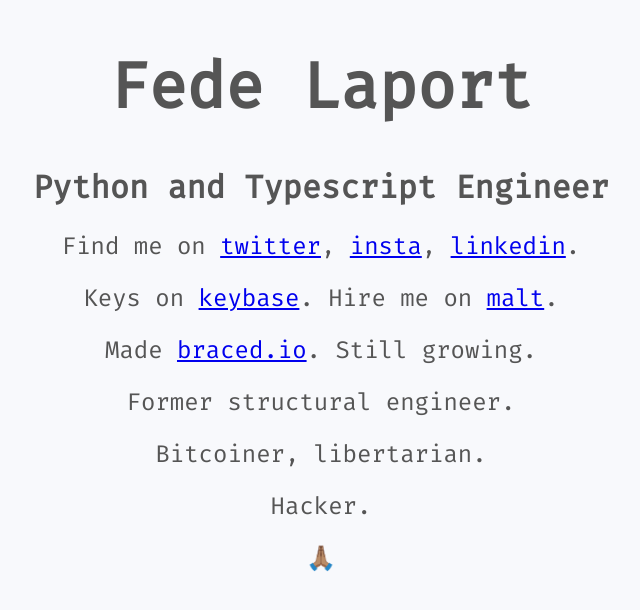
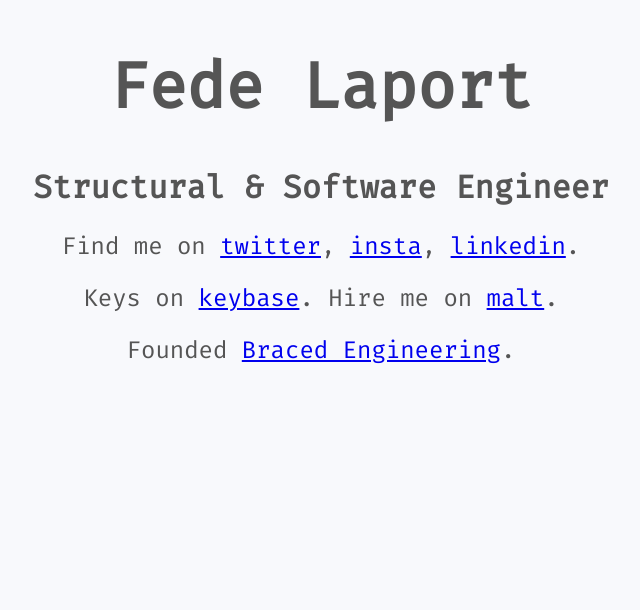
Before and after one commit to fedelaport/fedelaport.github.io, a plain HTML site: page index.html in a window 1280 px wide. Shown: the whole page, without its empty margins (319-959 px from the left). Drawn offline with Linux system fonts and the light colour scheme.

Commit message:
simple is better than complex

```diff
--- a/index.html
+++ b/index.html
@@ -80,7 +80,7 @@
 
 <body>
     <h1>Fede Laport</h1>
-    <h2>Python and Typescript Engineer</h2>
+    <h2>Structural & Software Engineer</h2>
     <p>
         Find me on <a href="https://twitter.com/echefede" target="_blank">twitter</a>,
         <a href="https://instagram.com/echefede" target="_blank">insta</a>,
@@ -90,11 +90,7 @@
         Keys on <a href="https://keybase.io/echefede" target="_blank">keybase</a>.
         Hire me on <a href="https://www.malt.es/profile/federicolaportrivas" target="_blank">malt</a>.
     </p>
-    <p>Made <a href="https://braced.io" target="_blank">braced.io</a>. Still growing.</p>
-    <p>Former structural engineer.</p>
-    <p>Bitcoiner, libertarian.</p>
-    <p>Hacker.</p>
-    <p>🙏🏽</p>
+    <p>Founded <a href="https://eng.braced.io" target="_blank">Braced Engineering</a>.</p>
 
 </body>
 
```
